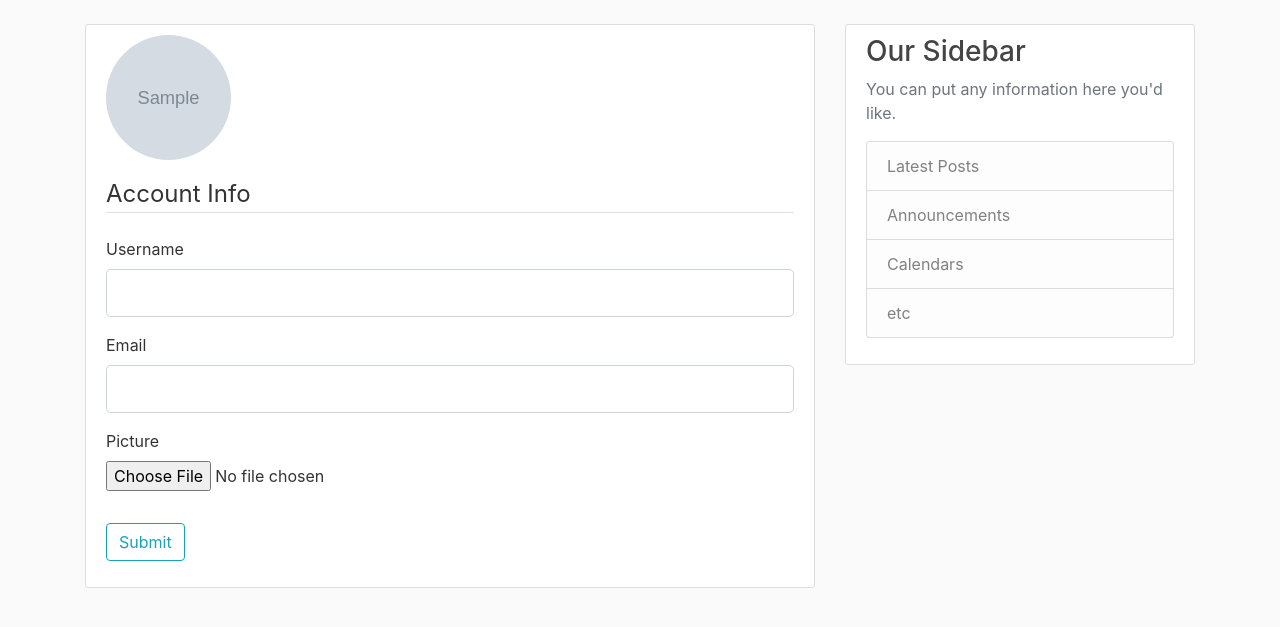
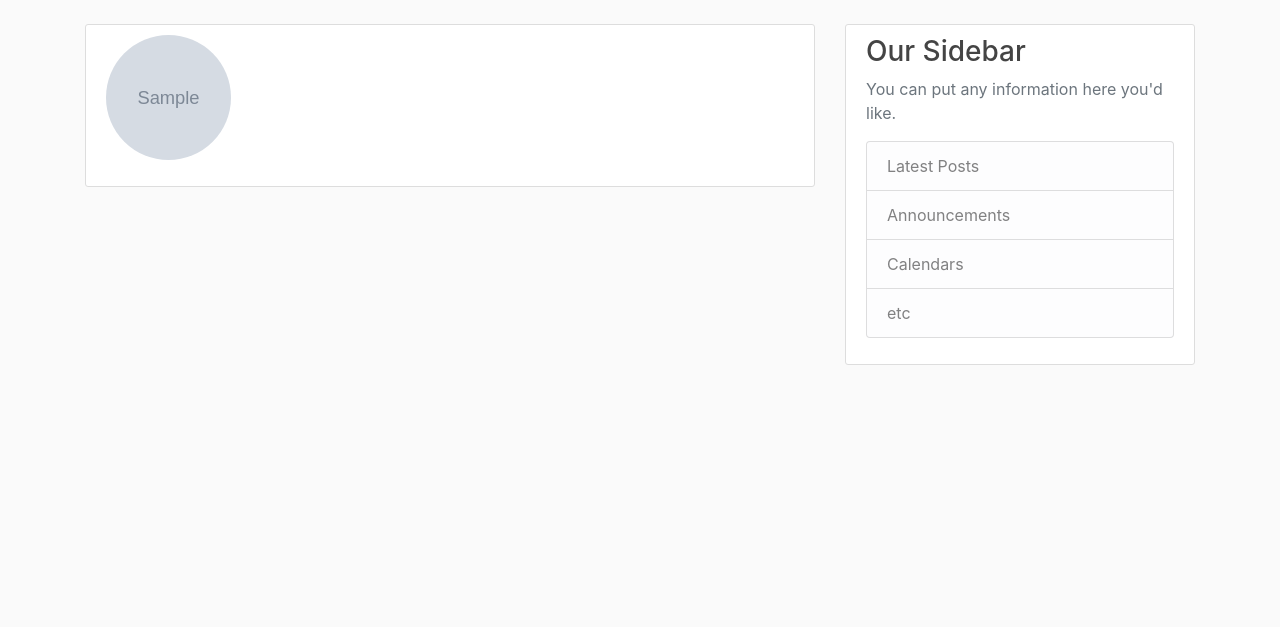
Before and after one commit to JeremyManalo/Flask-Practice, a Python web app: template flaskapp/flaskblog/templates/account.html in a window 1280 px wide. Shown: the part 56-683 px from the top of the page. Run offline with Jinja, Linux system fonts and the light colour scheme; the template is opened without the code that fills it: most values are stand-ins (such as "Sample title", 1, 10 or a date in 2020); grey boxes marked "Sample" are stand-in pictures; form fields are guessed from the names that the template uses; some libraries are stand-ins or nearby versions.

Commit message:
Changed account template to match video progress

```diff
--- a/flaskapp/flaskblog/templates/account.html
+++ b/flaskapp/flaskblog/templates/account.html
@@ -8,50 +8,6 @@
           <p class="text-secondary">{{ current_user.email }}</p>
         </div>
       </div>
-        <form method="POST" action="" enctype="multipart/form-data">
-            {{ form.hidden_tag() }}
-            <fieldset class="form-group">
-                <legend class="border-bottom mb-4">Account Info</legend>
-                <div class="form-group">
-                    {{ form.username.label(class="form-control-label") }}
-
-                    {% if form.username.errors %}
-                        {{ form.username(class="form-control form-control-lg is-invalid") }}
-                        <div class="invalid-feedback">
-                            {% for error in form.username.errors %}
-                                <span>{{ error }}</span>
-                            {% endfor %}
-                        </div>
-                    {% else %}
-                        {{ form.username(class="form-control form-control-lg") }}
-                    {% endif %}
-                </div>
-                <div class="form-group">
-                    {{ form.email.label(class="form-control-label") }}
-                    {% if form.email.errors %}
-                        {{ form.email(class="form-control form-control-lg is-invalid") }}
-                        <div class="invalid-feedback">
-                            {% for error in form.email.errors %}
-                                <span>{{ error }}</span>
-                            {% endfor %}
-                        </div>
-                    {% else %}
-                        {{ form.email(class="form-control form-control-lg") }}
-                    {% endif %}
-                </div>
-                <div class="form-group">
-                    {{ form.picture.label() }}
-                    {{ form.picture(class="form-control-file") }}
-                    {% if form.picture.errors %}
-                        {% for error in form.picture.errors %}
-                            <span class="text-danger">{{ error }}</span></br>
-                        {% endfor %}
-                    {% endif %}
-                </div>
-            </fieldset>
-            <div class="form-group">
-                {{ form.submit(class="btn btn-outline-info") }}
-            </div>
-        </form>
+      <!-- FORM HERE -->
     </div>
 {% endblock content %}
```
